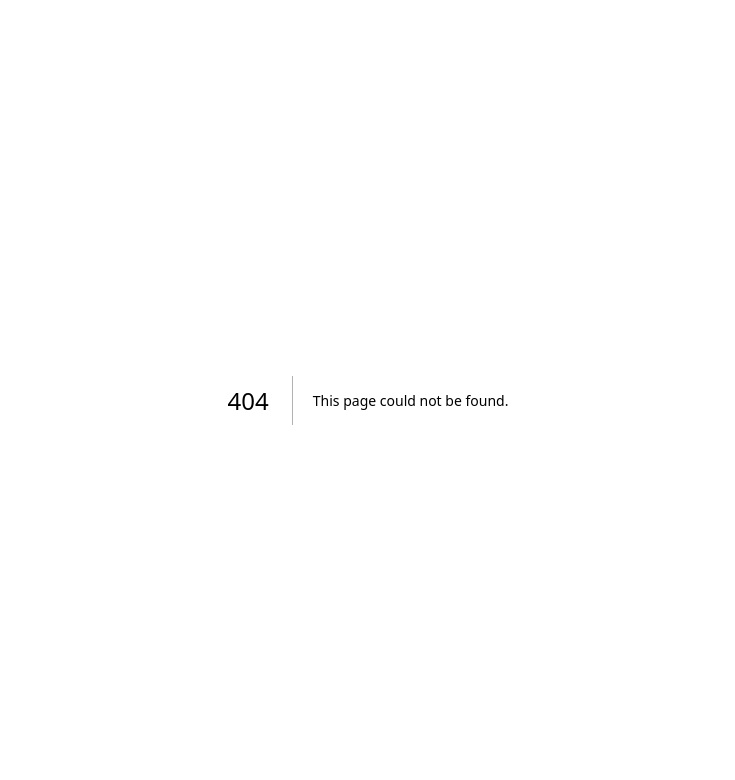
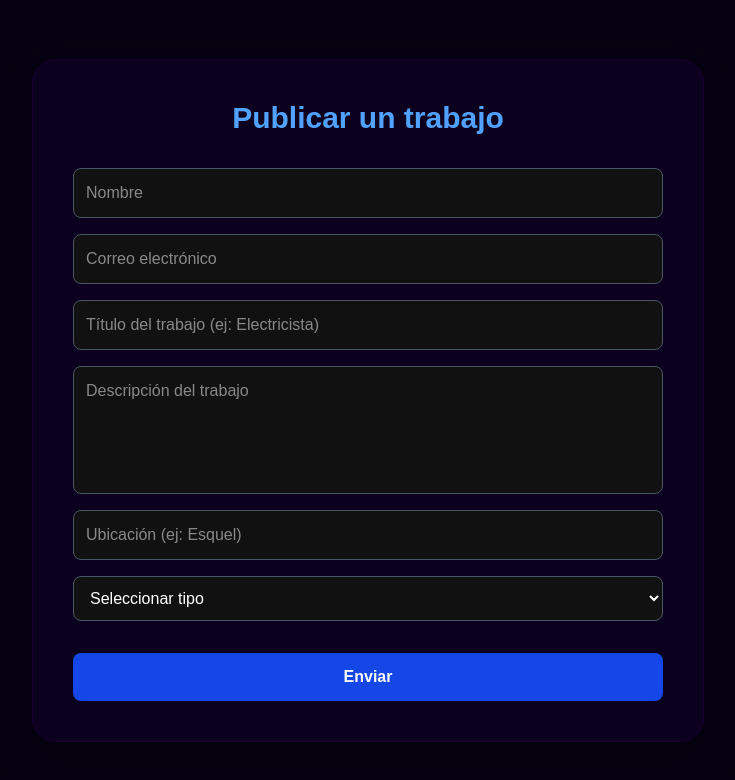
Before and after one commit to maxielsezar/clase-next, a Next.js app: page /formulario in a window 1280 px wide. Before the commit this address had no page. Shown: the top 780 px of the page, without its empty margins (272-1007 px from the left). Built offline with nearby package versions, Linux system fonts and the light colour scheme.

Commit message:
hago el formulario

```diff
--- /dev/null
+++ b/src/app/formulario/formulario.tsx
@@ -0,0 +1,100 @@
+"use client";
+import React, { useState } from "react";
+
+const FormJob = () => {
+  const [form, setForm] = useState({
+    name: "",
+    email: "",
+    titulo: "",
+    descripcion: "",
+    locacion: "",
+    tipo: "",
+  });
+
+
+  const handleChange = (e: React.ChangeEvent<HTMLInputElement | HTMLTextAreaElement | HTMLSelectElement>) => {
+    setForm({
+      ...form,
+      [e.target.name]: e.target.value,
+    });
+  };
+
+
+  const handleSubmit = (e: React.FormEvent) => {
+    e.preventDefault();
+    console.log("Datos del formulario:", form);
+  };
+
+  return (
+    <div className="min-h-screen flex flex-col items-center justify-center bg-[#060010] text-white p-8">
+      <div className="bg-[#0b001d] p-10 rounded-3xl shadow-2xl w-full max-w-2xl border border-[#1c0033]">
+        <h2 className="text-3xl font-bold text-center text-blue-400 mb-8">
+          Publicar un trabajo
+        </h2>
+
+        <form onSubmit={handleSubmit} className="flex flex-col gap-4">
+          <input
+            name="nombre"
+            value={form.name}
+            onChange={handleChange}
+            placeholder="Nombre"
+            className="p-3 rounded-lg bg-[#111] border border-gray-600 focus:outline-none focus:border-blue-500"
+          />
+
+          <input
+            name="email"
+            value={form.email}
+            onChange={handleChange}
+            placeholder="Correo electrónico"
+            className="p-3 rounded-lg bg-[#111] border border-gray-600 focus:outline-none focus:border-blue-500"
+          />
+
+          <input
+            name="titulo"
+            value={form.titulo}
+            onChange={handleChange}
+            placeholder="Título del trabajo (ej: Electricista)"
+            className="p-3 rounded-lg bg-[#111] border border-gray-600 focus:outline-none focus:border-blue-500"
+          />
+
+          <textarea
+            name="descripcion"
+            value={form.descripcion}
+            onChange={handleChange}
+            placeholder="Descripción del trabajo"
+            className="p-3 rounded-lg bg-[#111] border border-gray-600 focus:outline-none focus:border-blue-500 h-32 resize-none"
+          />
+
+          <input
+            name="locacion"
+            value={form.locacion}
+            onChange={handleChange}
+            placeholder="Ubicación (ej: Esquel)"
+            className="p-3 rounded-lg bg-[#111] border border-gray-600 focus:outline-none focus:border-blue-500"
+          />
+
+          <select
+            name="tipo"
+            value={form.tipo}
+            onChange={handleChange}
+            className="p-3 rounded-lg bg-[#111] border border-gray-600 focus:outline-none focus:border-blue-500"
+          >
+            <option value="">Seleccionar tipo</option>
+            <option value="full-time">Tiempo completo</option>
+            <option value="part-time">Medio tiempo</option>
+            <option value="temporal">Temporal</option>
+          </select>
+
+          <button
+            type="submit"
+            className="mt-4 bg-blue-700 hover:bg-blue-800 transition-all p-3 rounded-lg font-semibold"
+          >
+            Enviar
+          </button>
+        </form>
+      </div>
+    </div>
+  );
+};
+
+export default FormJob;
--- /dev/null
+++ b/src/app/formulario/page.tsx
@@ -0,0 +1,10 @@
+"use client"
+import FormJob from "./formulario";
+
+export default function Page() {
+  return (
+    <div>
+      <FormJob />
+    </div>
+  );
+}
```
